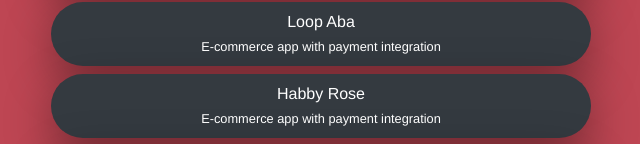
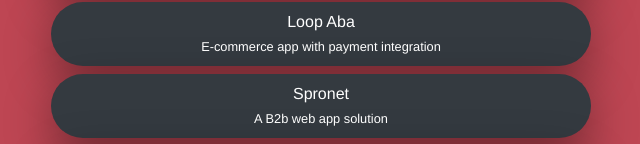
Before and after one commit to baneofmorpheus/Mini-Portfoilo, a Vue app: page / in a window 1280 px wide. Shown: the part 632-776 px from the top of the page, without its empty margins (319-959 px from the left). Built offline with nearby package versions, Linux system fonts and the light colour scheme.

Commit message:
added spronet.ng link

```diff
--- a/src/components/LandingPage.vue
+++ b/src/components/LandingPage.vue
@@ -87,12 +87,12 @@ export default {
           name:"Loop Aba",
           description:"E-commerce app with payment integration"
         },
-        //  seven:{
-        //   id:"seven",
-        //   url:"http://grimebusters.enapstargroup.com/",
-        //   name:"Grimebusters",
-        //   description:"Company profile"
-        // },
+         seven:{
+          id:"seven",
+          url:"https://spronet.ng/",
+          name:"Spronet",
+          description:"A B2b web app solution"
+        },
         //  eight:{
         //   id:"eight",
         //   url:"https://bdzofficial.com/",
```
